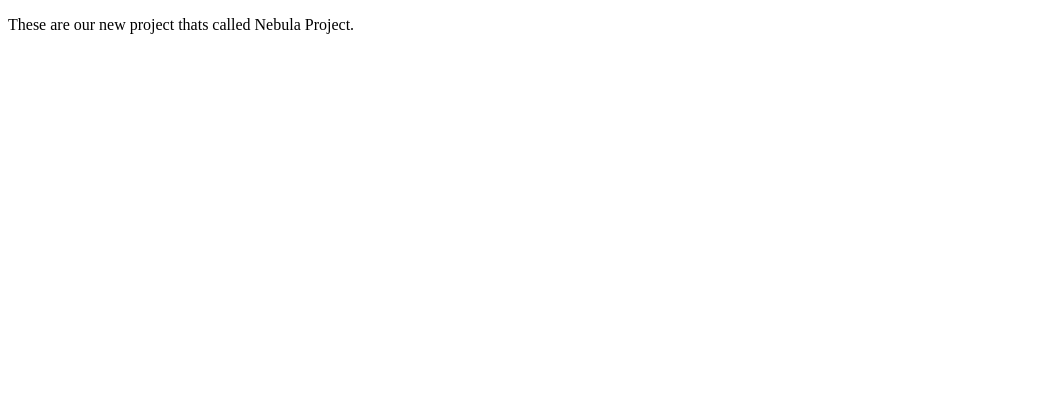
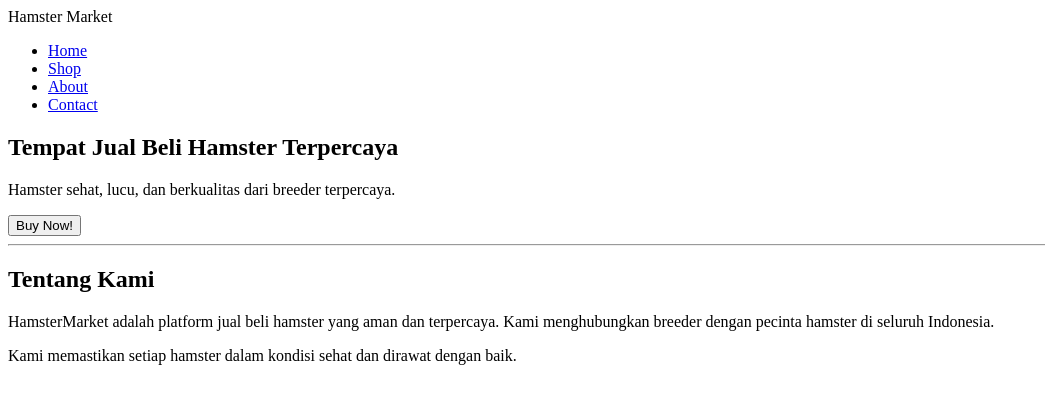
Before and after one commit to E1vein/Nebula-project, a plain HTML site: page index.html in a window 1280 px wide. Shown: the whole page, without its empty margins (0-1045 px from the left). Drawn offline with Linux system fonts and the light colour scheme.

Commit message:
commit 1

```diff
--- a/index.html
+++ b/index.html
@@ -1,8 +1,46 @@
 <!DOCTYPE html>
 <html>
 <head>
-    <title>Nebula Project</title>
+    <title>Nibble Nest</title>
 </head>
 <body>
-    <p>These are our new project thats called Nebula Project.</p>
+    <nav>
+        <div class="logo">Hamster Market</h1>
+        <ul>
+            <li>
+                <a href="#home">Home</a>
+            </li>
+            <li>
+                <a href="#shop">Shop</a>
+            </li>
+            <li>
+                <a href="#about">About</a>
+            </li>
+            <li>
+                <a href="#contact">Contact</a>
+            </li>
+        </ul>
+    </nav>
+    <section class="hero" id="home">
+        <h1>Tempat Jual Beli Hamster Terpercaya</h1>
+        <p>
+            Hamster sehat, lucu, dan berkualitas dari breeder terpercaya.
+        </p>
+        <button>Buy Now!</button>
+    </section>
+    <hr>
+
+    <section class="about" id="about">
+        <h2>Tentang Kami</h2>
+        <p>
+            HamsterMarket adalah platform jual beli hamster yang aman dan terpercaya.
+            Kami menghubungkan breeder dengan pecinta hamster di seluruh Indonesia.
+        </p>
+        <p>
+            Kami memastikan setiap hamster dalam kondisi sehat dan dirawat dengan baik.
+        </p>
+    </section>
+
 </body>
+</html>
+</body>
```
